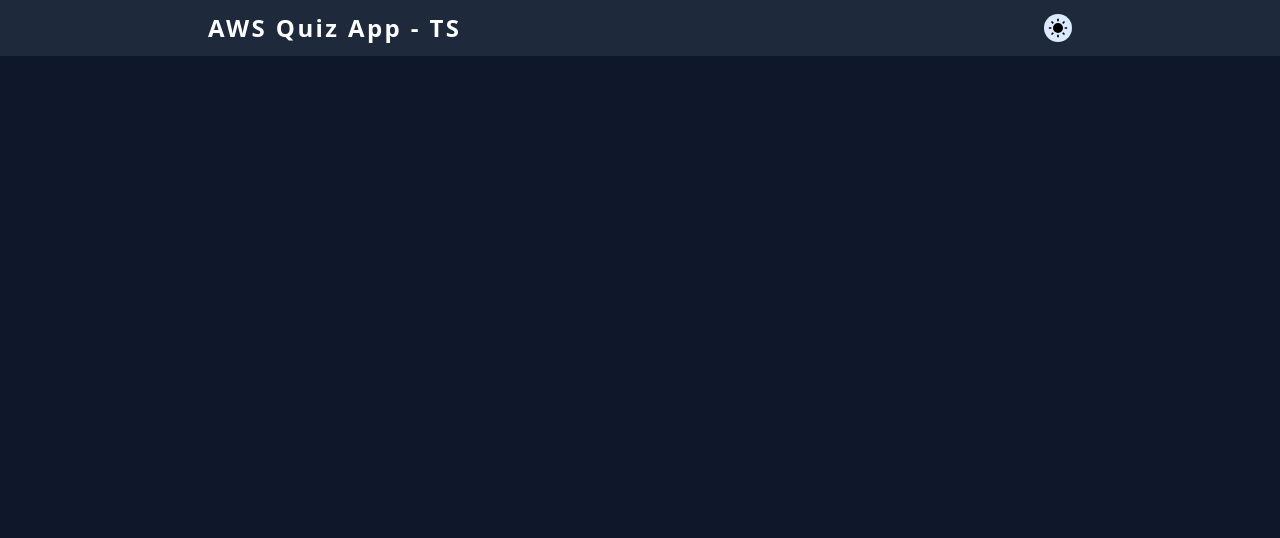
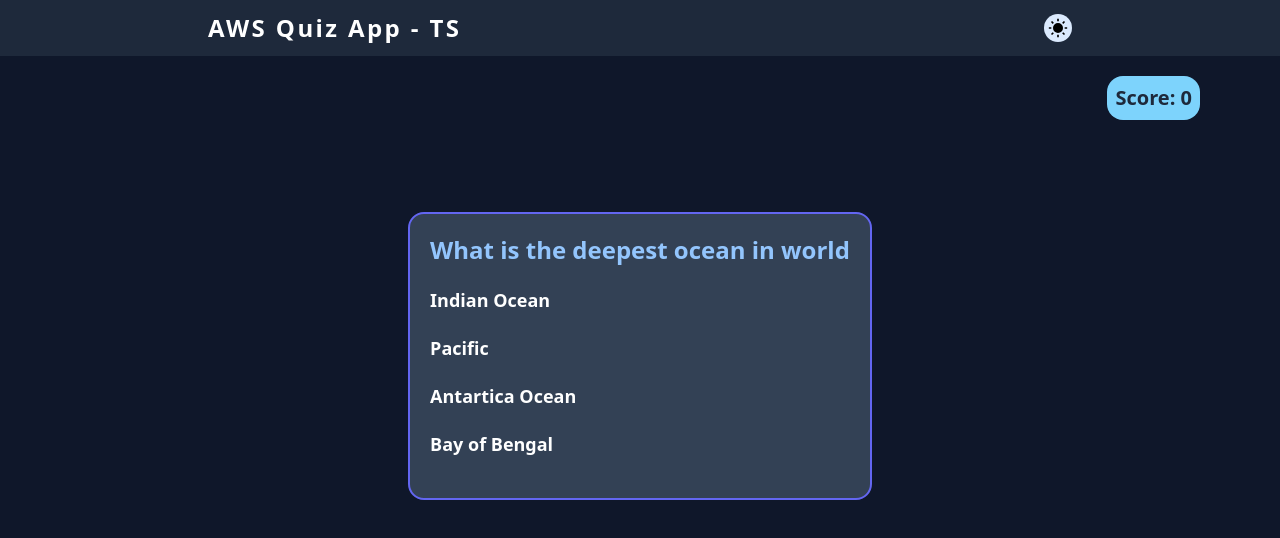
Before and after one commit to jsvigneshkanna/aws_quiz_app_typescript, a React (Vite) app in the folder client/: page / in a window 1280 px wide. Shown: the top 538 px of the page. Built offline with nearby package versions, Linux system fonts and the light colour scheme.

Commit message:
quiz logic added

```diff
--- a/client/src/App.tsx
+++ b/client/src/App.tsx
@@ -1,9 +1,11 @@
 import Header from "./components/Header";
+import QuizContainer from "./components/QuizContainer";
 
 function App() {
   return (
     <div className="bg-slate-100 dark:bg-slate-900 min-h-screen text-slate-900 dark:text-white">
       <Header />
+      <QuizContainer />
     </div>
   );
 }
--- /dev/null
+++ b/client/src/components/QuizContainer.tsx
@@ -0,0 +1,69 @@
+import React, { useState, useEffect } from "react";
+import quizData from "../data/quizData";
+
+type Props = {};
+type Data = {
+  question: String;
+  optionA: String;
+  optionB: String;
+  optionC: String;
+  optionD: String;
+  correctOption: String;
+};
+
+const QuizContainer = (props: Props) => {
+  const [quiz, setQuiz] = useState<Data>();
+  const [currentQuestion, setCurrentQuestion] = useState<number>(0);
+  const [score, setScore] = useState<number>(0);
+  useEffect(() => {
+    setQuiz(quizData[currentQuestion]);
+  }, [currentQuestion]);
+
+  const checkAnswer = (option: String) => {
+    if (quiz?.correctOption === option) {
+      setScore(score + 1);
+    } else {
+      console.log("wrong");
+    }
+    setCurrentQuestion(currentQuestion + 1);
+  };
+
+  return (
+    <div className="relative">
+      <div className="absolute top-5 right-20 bg-slate-700 dark:bg-sky-300 text-slate-100 dark:text-slate-800 p-2 rounded-2xl text-xl font-extrabold">
+        Score: {score}
+      </div>
+      <div className="flex justify-center items-center h-[75vh]">
+        <div className="bg-slate-300 dark:bg-slate-700 border-2 border-indigo-500 p-5 rounded-2xl">
+          <p className="text-2xl text-center font-bold text-blue-700 dark:text-blue-300 mb-5">{quiz?.question}</p>
+          <p
+            className="font-semibold text-lg cursor-pointer my-5 hover:underline underline-offset-2 decoration-orange-500 hover:text-blue-700 dark:hover:text-green-500"
+            onClick={() => checkAnswer("optionA")}
+          >
+            {quiz?.optionA}
+          </p>
+          <p
+            className="font-semibold text-lg cursor-pointer my-5 hover:underline underline-offset-2 decoration-orange-500 hover:text-blue-700 dark:hover:text-green-500"
+            onClick={() => checkAnswer("optionB")}
+          >
+            {quiz?.optionB}
+          </p>
+          <p
+            className="font-semibold text-lg cursor-pointer my-5 hover:underline underline-offset-2 decoration-orange-500 hover:text-blue-700 dark:hover:text-green-500"
+            onClick={() => checkAnswer("optionC")}
+          >
+            {quiz?.optionC}
+          </p>
+          <p
+            className="font-semibold text-lg cursor-pointer my-5 hover:underline underline-offset-2 decoration-orange-500 hover:text-blue-700 dark:hover:text-green-500"
+            onClick={() => checkAnswer("optionD")}
+          >
+            {quiz?.optionD}
+          </p>
+        </div>
+      </div>
+    </div>
+  );
+};
+
+export default QuizContainer;
--- /dev/null
+++ b/client/src/data/quizData.ts
@@ -0,0 +1,61 @@
+type Data = {
+  question: String;
+  optionA: String;
+  optionB: String;
+  optionC: String;
+  optionD: String;
+  correctOption: String;
+};
+
+const quizData: Array<Data> = [
+  {
+    question: "What is the deepest ocean in world",
+    optionA: "Indian Ocean",
+    optionB: "Pacific",
+    optionC: "Antartica Ocean",
+    optionD: "Bay of Bengal",
+    correctOption: "optionB",
+  },
+  {
+    question: "What is the best bowler",
+    optionA: "Indian Ocean",
+    optionB: "Pacific",
+    optionC: "Antartica Ocean",
+    optionD: "Bay of Bengal",
+    correctOption: "optionB",
+  },
+  {
+    question: "What is the s ocean in world",
+    optionA: "Indian Ocean",
+    optionB: "Pacific",
+    optionC: "Antartica Ocean",
+    optionD: "Bay of Bengal",
+    correctOption: "optionB",
+  },
+  {
+    question: "What is the a ocean in world",
+    optionA: "Indian Ocean",
+    optionB: "Pacific",
+    optionC: "Antartica Ocean",
+    optionD: "Bay of Bengal",
+    correctOption: "optionB",
+  },
+  {
+    question: "What is the b ocean in world",
+    optionA: "Indian Ocean",
+    optionB: "Pacific",
+    optionC: "Antartica Ocean",
+    optionD: "Bay of Bengal",
+    correctOption: "optionB",
+  },
+  {
+    question: "What is the c ocean in world",
+    optionA: "Indian Ocean",
+    optionB: "Pacific",
+    optionC: "Antartica Ocean",
+    optionD: "Bay of Bengal",
+    correctOption: "optionB",
+  },
+];
+
+export default quizData;
```
